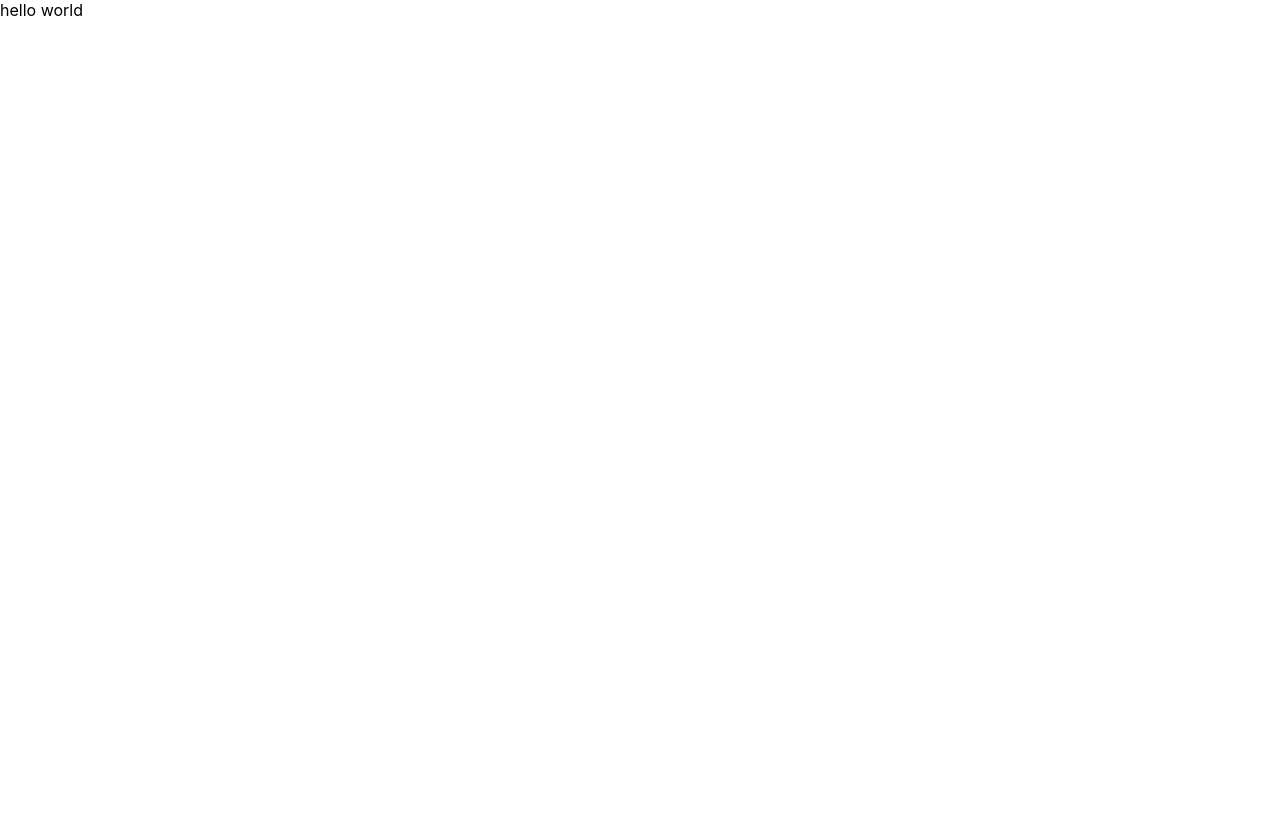
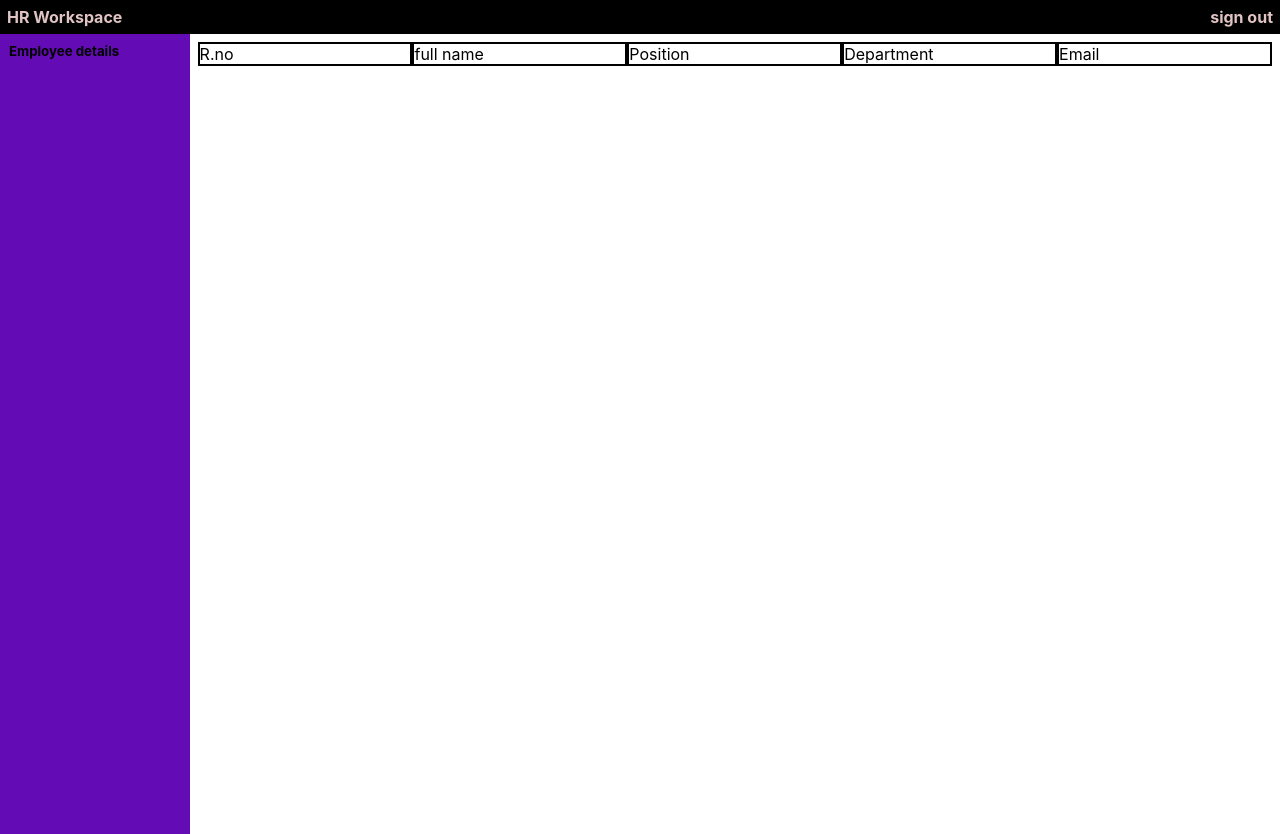
Before and after one commit to bharathprabha/hr-workspace-react, a React (Create React App) app: page / in a window 1280 px wide. Before the commit the page ends 800 px from the top, so only its background shows below. Built offline with nearby package versions, Linux system fonts and the light colour scheme.

Commit message:
Designed basic layout.

```diff
--- a/src/App.css
+++ b/src/App.css
@@ -1,3 +1,6 @@
 * {
   margin: 0;
 }
+.app__body {
+  display: flex;
+}
--- a/src/App.js
+++ b/src/App.js
@@ -1,8 +1,19 @@
 import React from "react";
 import "./App.css";
+import { Header } from "./components/Header";
+import { SideBar } from "./components/SideBar";
+import { Workspace } from "./components/Workspace";
 
 function App() {
-  return <div className="App">hello world</div>;
+  return (
+    <div className="app">
+      <Header />
+      <div className="app__body">
+        <SideBar />
+        <Workspace />
+      </div>
+    </div>
+  );
 }
 
 export default App;
--- /dev/null
+++ b/src/components/Header.css
@@ -0,0 +1,13 @@
+.header {
+  display: flex;
+  justify-content: space-between;
+  background-color: black;
+}
+.header__left {
+  padding: 7px;
+  color: rgb(224, 195, 195);
+}
+.header__right {
+  padding: 7px;
+  color: rgb(224, 195, 195);
+}
--- /dev/null
+++ b/src/components/Header.js
@@ -0,0 +1,14 @@
+import React from "react";
+import "./Header.css";
+export const Header = () => {
+  return (
+    <div className="header">
+      <div className="header__left">
+        <h4>HR Workspace</h4>
+      </div>
+      <div className="header__right">
+        <h4>sign out</h4>
+      </div>
+    </div>
+  );
+};
--- /dev/null
+++ b/src/components/SideBar.js
@@ -0,0 +1,11 @@
+import React from "react";
+import "./Sidebar.css";
+export const SideBar = () => {
+  return (
+    <div className="sideBar">
+      <div className="siderBar__column">
+        <h5>Employee details</h5>
+      </div>
+    </div>
+  );
+};
--- /dev/null
+++ b/src/components/Sidebar.css
@@ -0,0 +1,12 @@
+.sideBar {
+  flex: 0.15;
+  height: 100vh;
+  background-color: rgb(99, 11, 180);
+}
+.siderBar__column:hover {
+  background-color: antiquewhite;
+  cursor: pointer;
+}
+.siderBar__column > h5 {
+  padding: 9px;
+}
--- /dev/null
+++ b/src/components/Workspace.css
@@ -0,0 +1,4 @@
+.workspace {
+  flex: 0.85;
+  padding: 8px;
+}
--- /dev/null
+++ b/src/components/Workspace.js
@@ -0,0 +1,10 @@
+import React from "react";
+import "./Workspace.css";
+import { EmployeeDetail } from "./workspacecomp/employeedetail/EmployeeDetail";
+export const Workspace = () => {
+  return (
+    <div className="workspace">
+      <EmployeeDetail />
+    </div>
+  );
+};
--- /dev/null
+++ b/src/components/workspacecomp/employeedetail/EmployeeDetail.css
@@ -0,0 +1,7 @@
+.employeDetail__table {
+  display: flex;
+}
+.employeDetail__table__heater {
+  flex: 1;
+  border: 2px solid black;
+}
--- /dev/null
+++ b/src/components/workspacecomp/employeedetail/EmployeeDetail.js
@@ -0,0 +1,15 @@
+import React from "react";
+import "./EmployeeDetail.css";
+export const EmployeeDetail = () => {
+  return (
+    <div className="employeeDetail">
+      <div className="employeDetail__table">
+        <div className="employeDetail__table__heater">R.no</div>
+        <div className="employeDetail__table__heater">full name</div>
+        <div className="employeDetail__table__heater">Position</div>
+        <div className="employeDetail__table__heater">Department</div>
+        <div className="employeDetail__table__heater">Email</div>
+      </div>
+    </div>
+  );
+};
```
